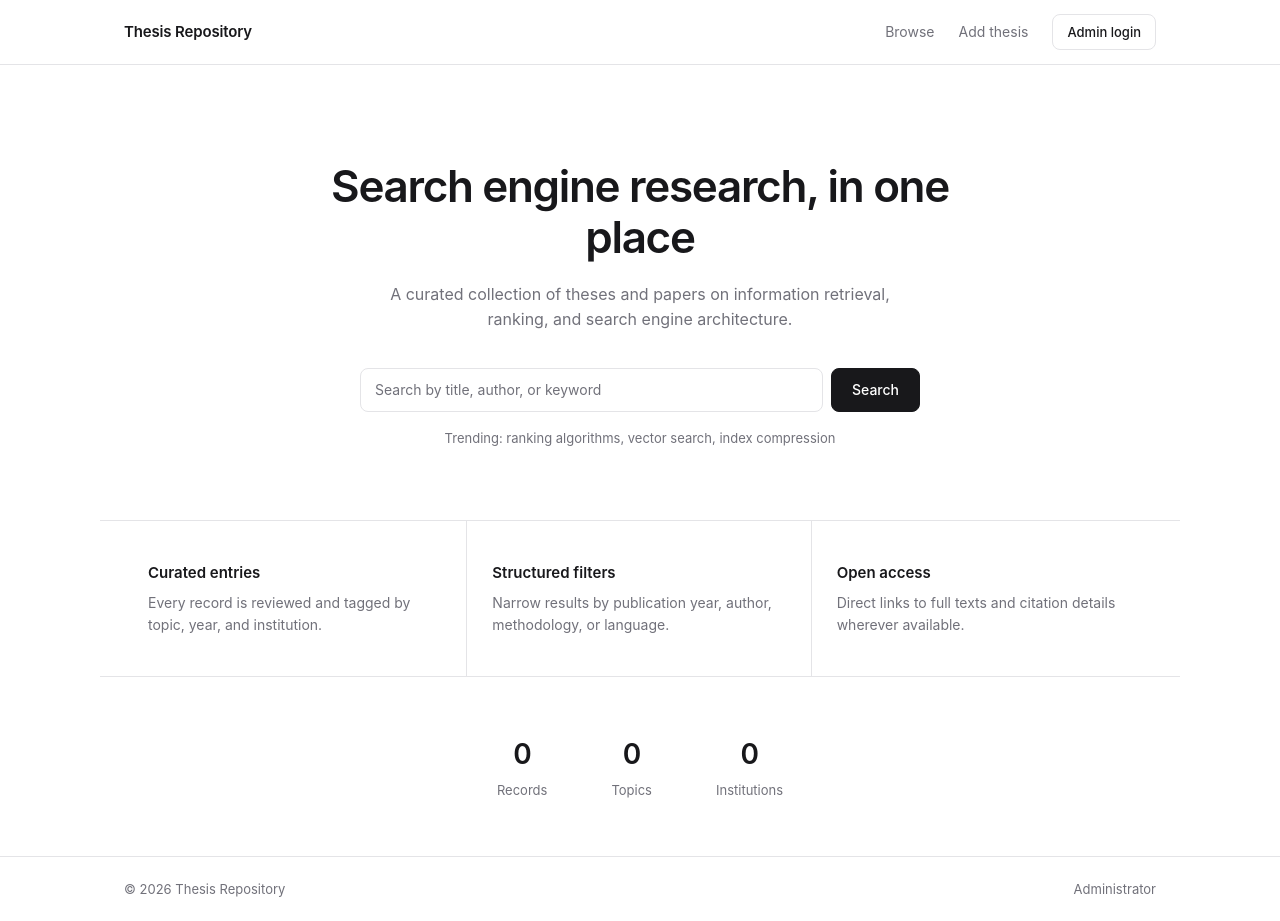
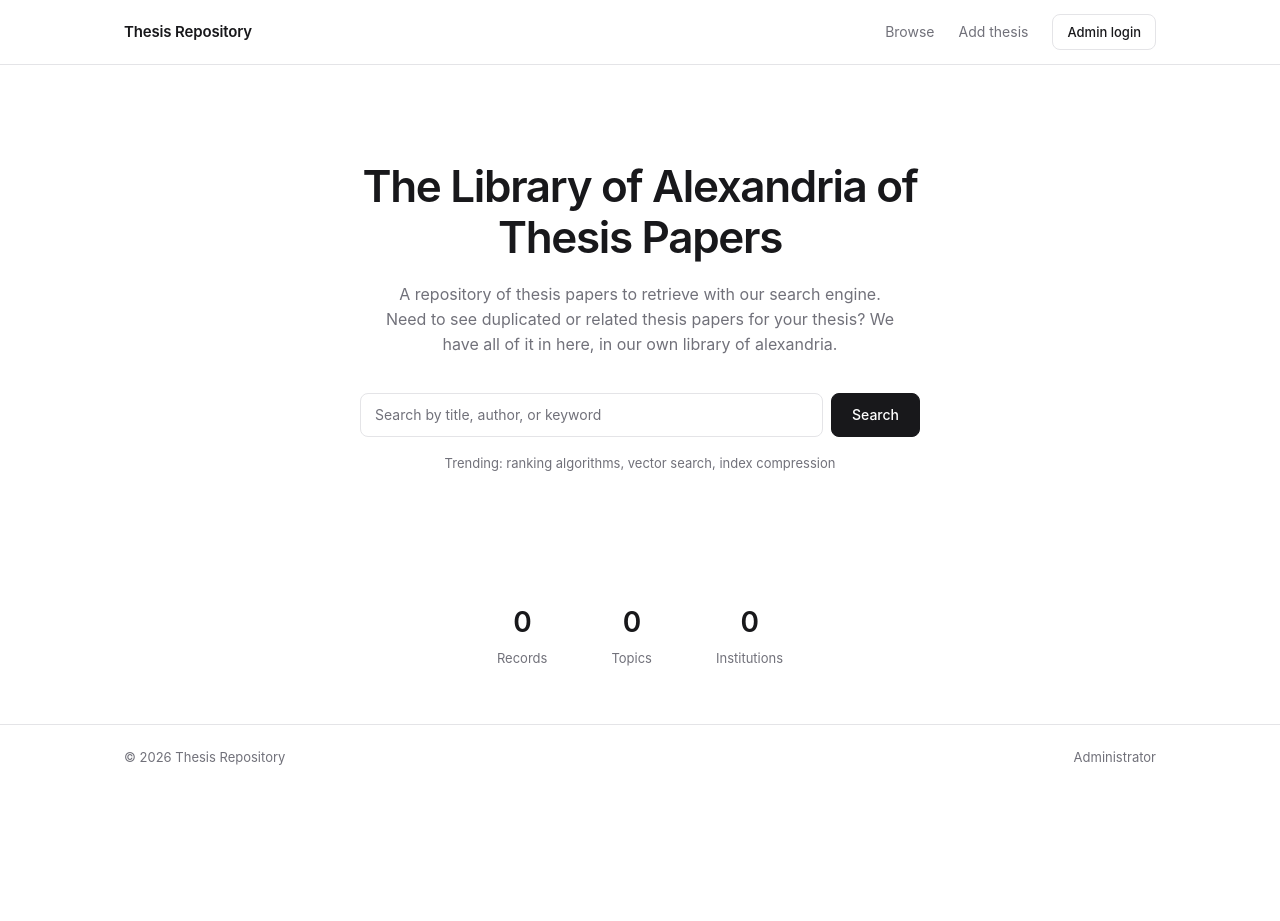
Before and after one commit to decemberraingomez/Thesis-Repository, an Angular app: page / in a window 1280 px wide. After the commit the page ends 800 px from the top, so only its background shows below. Built offline with nearby package versions, Linux system fonts and the light colour scheme.

Commit message:
feat: reword the landing hero and drop the feature cards

```diff
--- a/src/app/pages/landing/landing.css
+++ b/src/app/pages/landing/landing.css
@@ -87,36 +87,6 @@
   color: var(--muted);
 }
 
-.features {
-  display: grid;
-  grid-template-columns: repeat(3, 1fr);
-  gap: 1px;
-  padding: 0 24px;
-  border-top: 1px solid var(--border);
-  border-bottom: 1px solid var(--border);
-}
-
-.feature {
-  padding: 40px 24px;
-  border-right: 1px solid var(--border);
-}
-
-.feature:last-child {
-  border-right: 0;
-}
-
-.feature__title {
-  margin: 0;
-  font-size: 15px;
-  font-weight: 600;
-}
-
-.feature__text {
-  margin: 8px 0 0;
-  font-size: 14px;
-  color: var(--muted);
-}
-
 .stats {
   display: flex;
   justify-content: center;
--- a/src/app/pages/landing/landing.html
+++ b/src/app/pages/landing/landing.html
@@ -17,10 +17,11 @@
 
 <main>
   <section class="hero container">
-    <h1 class="hero__title">Search engine research, in one place</h1>
+    <h1 class="hero__title">The Library of Alexandria of Thesis Papers</h1>
     <p class="hero__text">
-      A curated collection of theses and papers on information retrieval, ranking,
-      and search engine architecture.
+      A repository of thesis papers to retrieve with our search engine. Need to see duplicated or
+      related thesis papers for your thesis? We have all of it in here, in our own library of
+      alexandria.
     </p>
 
     <form class="search-bar" role="search">
@@ -34,27 +35,6 @@
     </form>
 
     <p class="hero__hint">Trending: ranking algorithms, vector search, index compression</p>
-  </section>
-
-  <section class="container features">
-    <article class="feature">
-      <h2 class="feature__title">Curated entries</h2>
-      <p class="feature__text">
-        Every record is reviewed and tagged by topic, year, and institution.
-      </p>
-    </article>
-    <article class="feature">
-      <h2 class="feature__title">Structured filters</h2>
-      <p class="feature__text">
-        Narrow results by publication year, author, methodology, or language.
-      </p>
-    </article>
-    <article class="feature">
-      <h2 class="feature__title">Open access</h2>
-      <p class="feature__text">
-        Direct links to full texts and citation details wherever available.
-      </p>
-    </article>
   </section>
 
   <section class="container stats">
```
